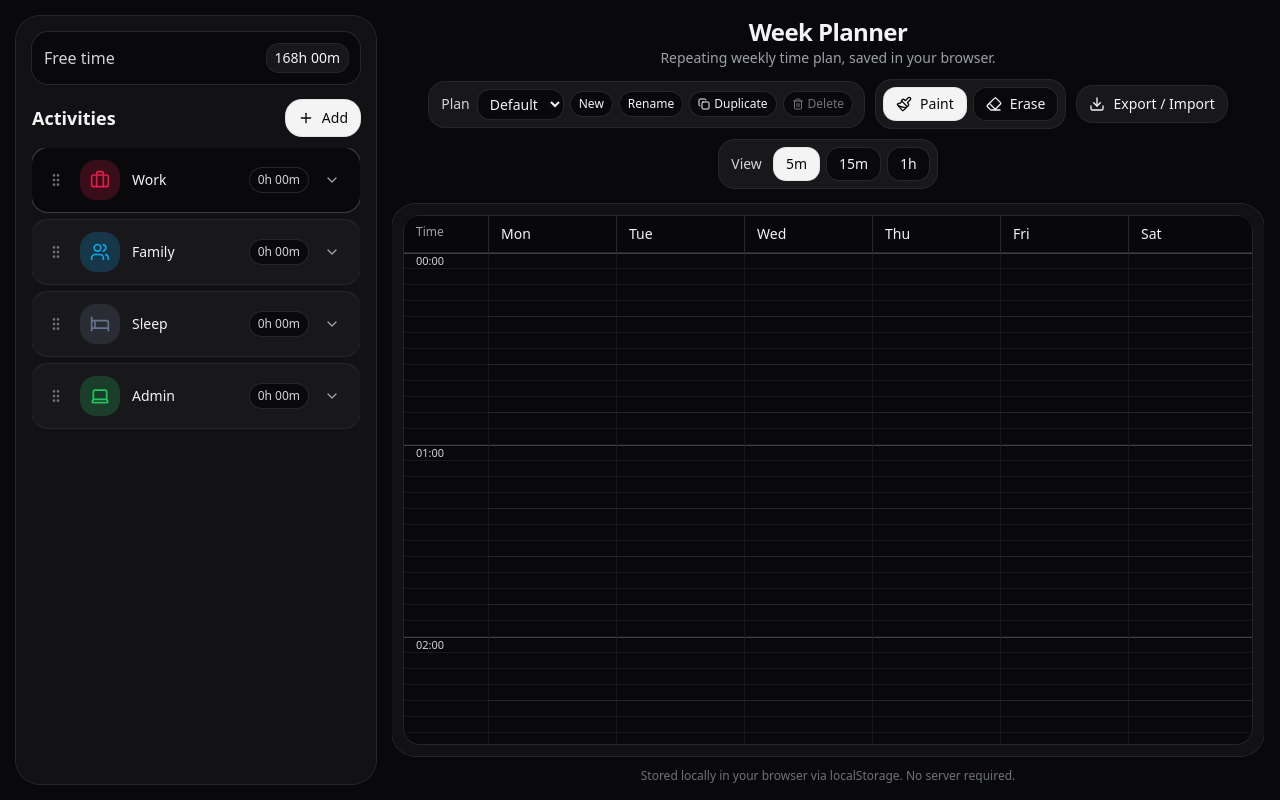
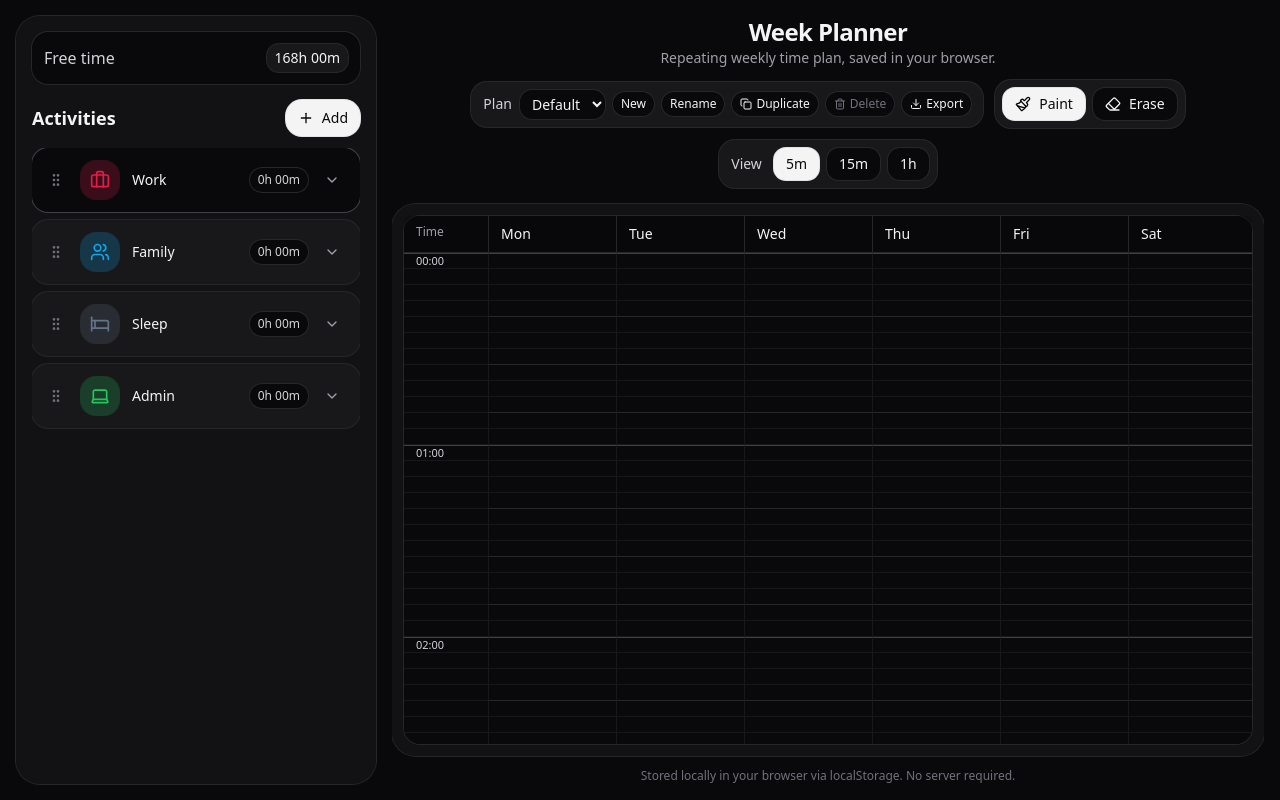
Before and after one commit to pat15312/week-planner, a React (Vite) app: page / in a window 1280 px wide. Built offline with nearby package versions, Linux system fonts and the light colour scheme.

Commit message:
Updated App.tsx

```diff
--- a/src/App.tsx
+++ b/src/App.tsx
@@ -1141,6 +1141,14 @@ export default function App() {
                   <Trash2 className="h-3 w-3" />
                   Delete
                 </button>
+                <button
+                  onClick={openExport}
+                  className="flex items-center gap-1 rounded-xl bg-zinc-950 px-2 py-1 text-xs ring-1 ring-zinc-800 transition hover:bg-zinc-800"
+                  title="Export / Import"
+                >
+                  <Download className="h-3 w-3" />
+                  Export
+                </button>
               </div>
 
               <div className="flex items-center gap-2 rounded-2xl bg-zinc-900 px-2 py-2 text-sm ring-1 ring-zinc-800">
@@ -1166,15 +1174,6 @@ export default function App() {
                   Erase
                 </button>
               </div>
-
-              <button
-                onClick={openExport}
-                className="flex items-center gap-2 rounded-2xl bg-zinc-900 px-3 py-2 text-sm ring-1 ring-zinc-800 transition hover:bg-zinc-800"
-                title="Export / Import"
-              >
-                <Download className="h-4 w-4" />
-                Export / Import
-              </button>
 
               <div className="flex items-center gap-2 rounded-2xl bg-zinc-900 px-2 py-2 text-sm ring-1 ring-zinc-800">
                 <span className="px-1 text-zinc-300">View</span>
```
